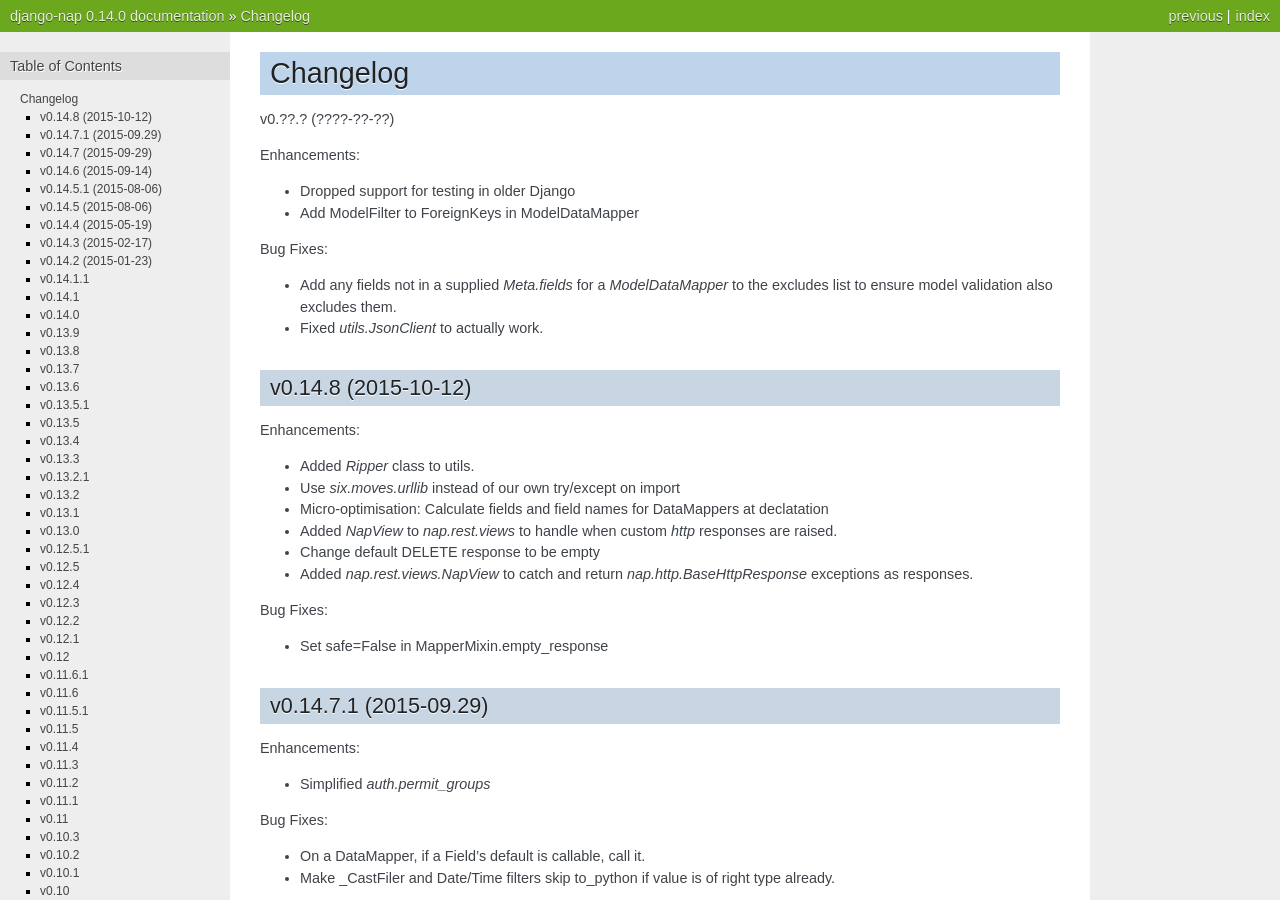
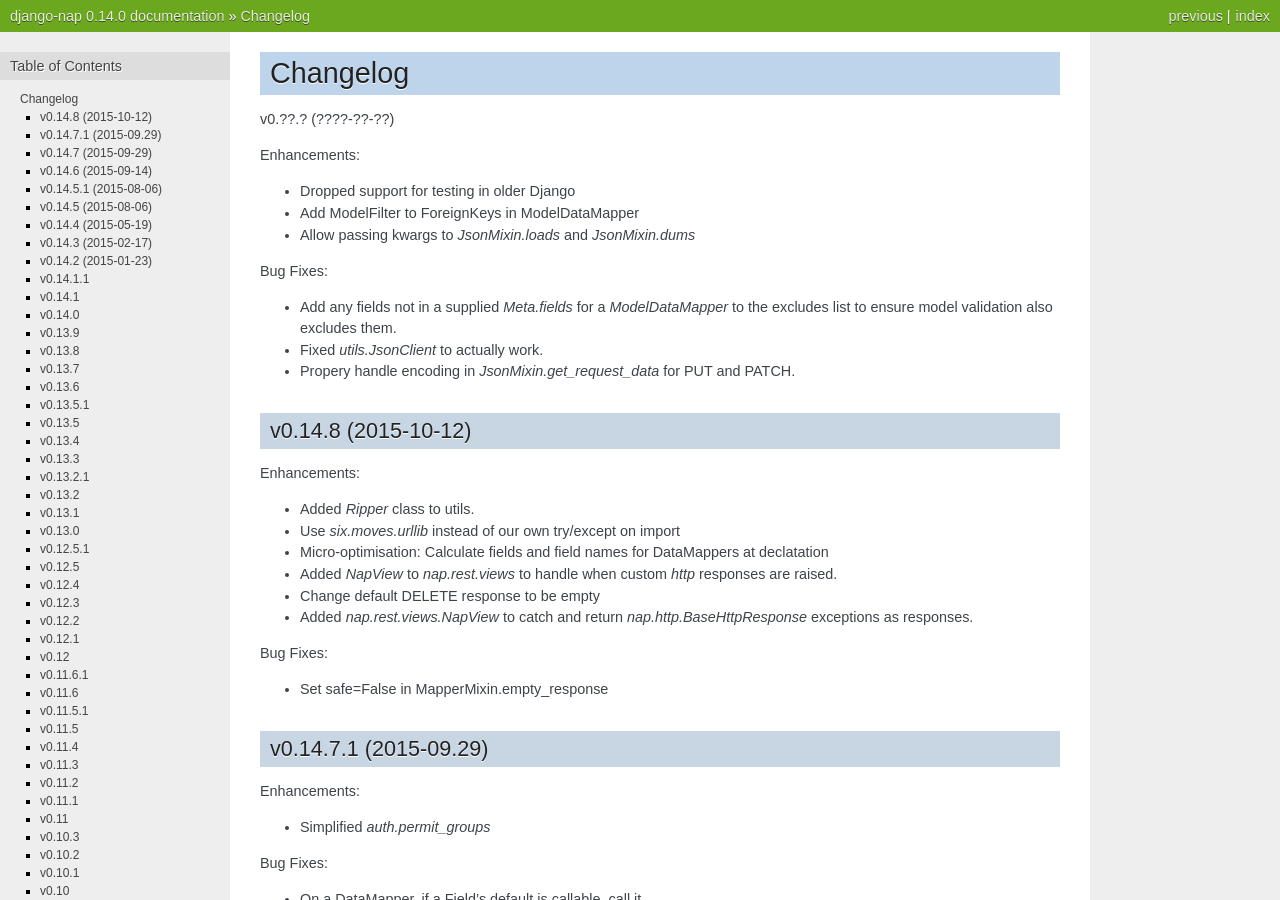
Before and after one commit to funkybob/django-nap, a Sphinx documentation site: the page built from docs/changelog.rst, in a window 1280 px wide and 900 px high. Built offline with Sphinx 7.4.7, drawn with Linux system fonts in a browser that asks for light colours; pages that are not in the unit, such as notebooks, are missing from menus.

Commit message:
Update changelog

```diff
--- a/docs/changelog.rst
+++ b/docs/changelog.rst
@@ -8,12 +8,14 @@
 
 - Dropped support for testing in older Django
 - Add ModelFilter to ForeignKeys in ModelDataMapper
+- Allow passing kwargs to `JsonMixin.loads` and `JsonMixin.dums`
 
 Bug Fixes:
 
 - Add any fields not in a supplied `Meta.fields` for a `ModelDataMapper` to the
   excludes list to ensure model validation also excludes them.
 - Fixed `utils.JsonClient` to actually work.
+- Propery handle encoding in `JsonMixin.get_request_data` for PUT and PATCH.
 
 
 v0.14.8 (2015-10-12)
```
